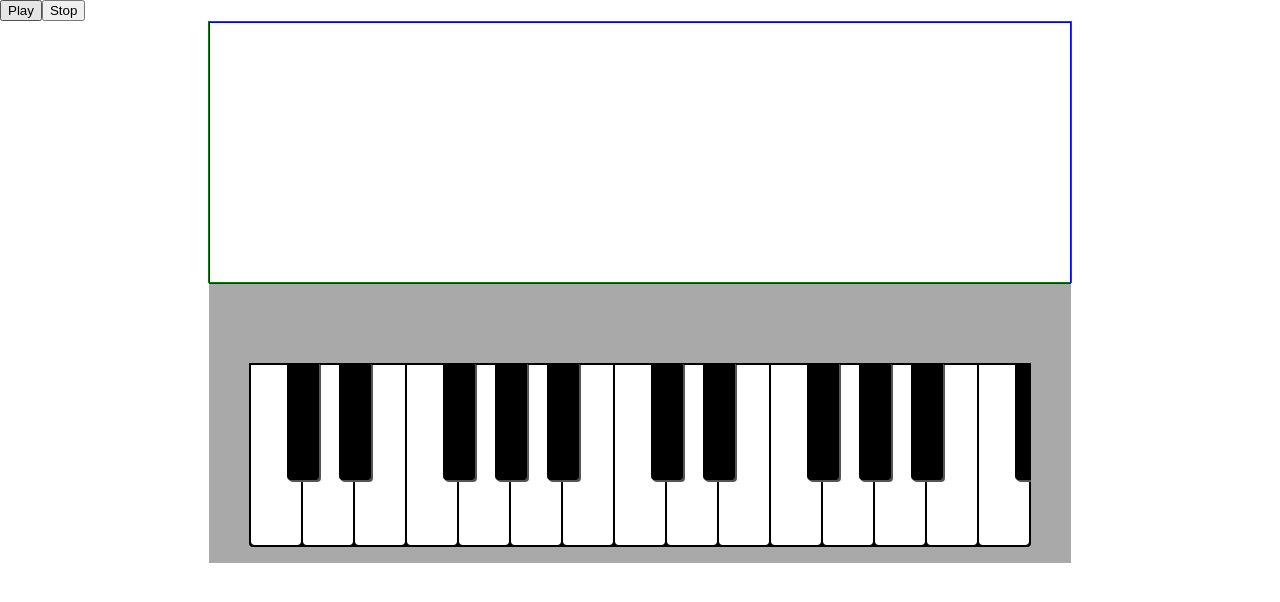
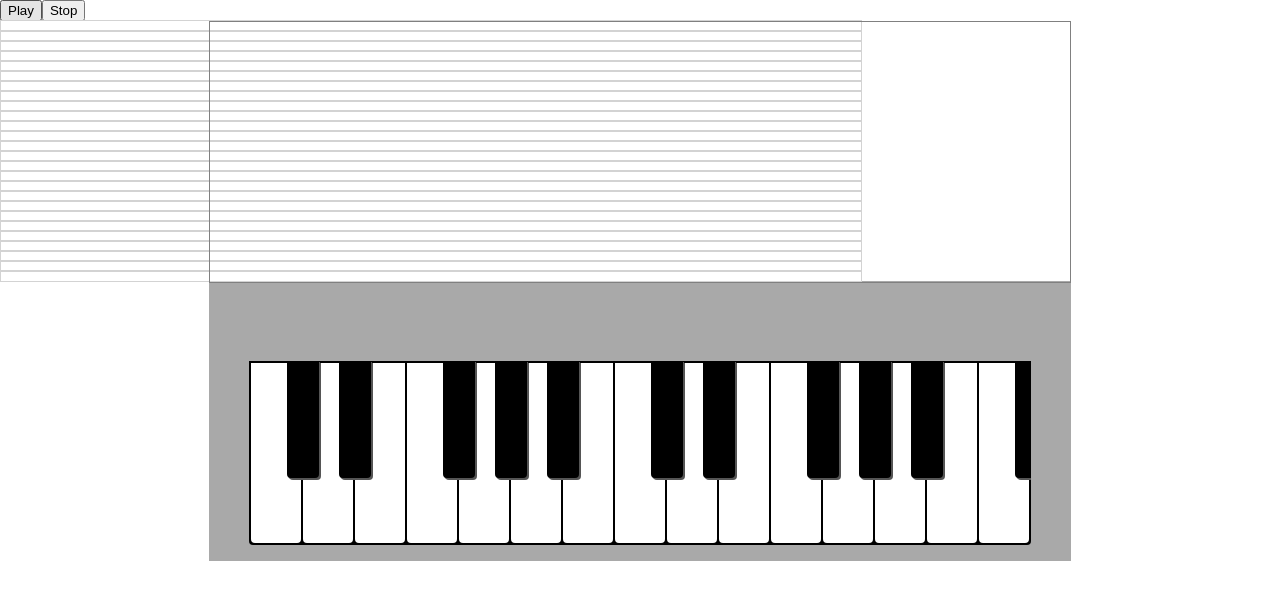
Before and after one commit to renemagitte/examenspiano-react, a React app: page / in a window 1280 px wide. Shown: the top 602 px of the page. Built offline with nearby package versions, Linux system fonts and the light colour scheme.

Commit message:
managed to solve a bug with too slowmoving playhead

```diff
--- a/src/App.js
+++ b/src/App.js
@@ -8,6 +8,11 @@ import Key from './components/Key.js';
 
 import sound from './wav.wav';
 import sound2 from './wav2.wav';
+import cWav from './sound/c.wav';
+import dWav from './sound/d.wav';
+import eWav from './sound/e.wav';
+import fWav from './sound/f.wav';
+import gWav from './sound/g.wav';
 import NoteSound from './components/NoteSound.js';
 
 class App extends Component {
@@ -173,7 +178,8 @@ class App extends Component {
 
     this.currentlyPlaying.push(e.keyCode);
 
-    this.drawNote(e.keyCode);
+    // utkokmmenterad pga test
+    // this.drawNote(e.keyCode);
 
     /* key styling is still connected to old states with keycodes: */
     this.setState({ [e.keyCode]: true });
@@ -200,7 +206,7 @@ class App extends Component {
 
     /* removing the unpressed key from array of notes that are currently playing */
     this.currentlyPlaying = this.currentlyPlaying.filter(function(item) {
-      return item != e.keyCode;
+      return item !== e.keyCode;
     });
 
     /* key styling is still connected to old states with keycodes: */
@@ -320,32 +326,9 @@ class App extends Component {
     return null;
   }
 
-  // playC1 = () => {
-  //   // var audio = document.getElementById("audio");
-  //   var audio = this.refs.elemC1;
-  //   audio.play();
-  // }
-
-  // playCiss1 = () => {
-  //   // var audio = document.getElementById("audio");
-  //   var audio = this.refs.elemCiss1;
-  //   audio.play();
-  // }
-
   render() {
 
     let buttonText = this.state.playing ? 'Pause' : 'Play';
-
-
-
-    // if(this.state.c1){
-    //   this.playC1();
-    // }
-
-    // if(this.state.ciss1){
-    //   this.playCiss1();
-    // }
-
 
 
     return (
@@ -356,34 +339,33 @@ class App extends Component {
         {/* <audio ref="elemC1" src={sound} ></audio>
         <audio ref="elemCiss1" src={sound} ></audio> */}
 
-        {/* refElem-props is not used below, so remove? */}
 
-        <NoteSound note={this.state.c1} refElem='c1' sound={sound} />
-        <NoteSound note={this.state.ciss1} refElem='ciss1' sound={sound2} />
-        <NoteSound note={this.state.d1} refElem='d1' sound={sound} />
-        <NoteSound note={this.state.diss1} refElem='diss1' sound={sound} />
-        <NoteSound note={this.state.e1} refElem='e1' sound={sound} />
-        <NoteSound note={this.state.f1} refElem='f1' sound={sound} />
-        <NoteSound note={this.state.fiss1} refElem='fiss1' sound={sound} />
-        <NoteSound note={this.state.g1} refElem='g1' sound={sound} />
-        <NoteSound note={this.state.giss1} refElem='giss1' sound={sound} />
-        <NoteSound note={this.state.a1} refElem='a1' sound={sound} />
-        <NoteSound note={this.state.b1} refElem='b1' sound={sound} />
-        <NoteSound note={this.state.h1} refElem='h1' sound={sound} />
-        <NoteSound note={this.state.c2} refElem='c2' sound={sound} />
-        <NoteSound note={this.state.ciss2} refElem='ciss2' sound={sound} />
-        <NoteSound note={this.state.d2} refElem='d2' sound={sound} />
-        <NoteSound note={this.state.diss2} refElem='diss2' sound={sound} />
-        <NoteSound note={this.state.e2} refElem='e2' sound={sound} />
-        <NoteSound note={this.state.f2} refElem='f2' sound={sound} />
-        <NoteSound note={this.state.fiss2} refElem='fiss2' sound={sound} />
-        <NoteSound note={this.state.g2} refElem='g2' sound={sound} />
-        <NoteSound note={this.state.giss2} refElem='giss2' sound={sound} />
-        <NoteSound note={this.state.a2} refElem='a2' sound={sound} />
-        <NoteSound note={this.state.b2} refElem='b2'sound={sound} />
-        <NoteSound note={this.state.h2} refElem='h2'sound={sound} />
-        <NoteSound note={this.state.c3} refElem='c3'sound={sound} />
-        <NoteSound note={this.state.ciss3} refElem='ciss3'sound={sound} />
+        <NoteSound note={this.state.c1} noteName='c1' sound={cWav} playheadAt={this.state.playheadAt} />
+        <NoteSound note={this.state.ciss1} noteName='ciss1' sound={sound2} playheadAt={this.state.playheadAt} />
+        <NoteSound note={this.state.d1} noteName='d1' sound={dWav} playheadAt={this.state.playheadAt} />
+        <NoteSound note={this.state.diss1} noteName='diss1' sound={sound} playheadAt={this.state.playheadAt} />
+        <NoteSound note={this.state.e1} noteName='e1' sound={eWav} playheadAt={this.state.playheadAt} />
+        <NoteSound note={this.state.f1} noteName='f1' sound={fWav} playheadAt={this.state.playheadAt} />
+        <NoteSound note={this.state.fiss1} noteName='fiss1' sound={sound} playheadAt={this.state.playheadAt} />
+        <NoteSound note={this.state.g1} noteName='g1' sound={gWav} playheadAt={this.state.playheadAt} />
+        <NoteSound note={this.state.giss1} noteName='giss1' sound={sound} playheadAt={this.state.playheadAt} />
+        <NoteSound note={this.state.a1} noteName='a1' sound={sound} playheadAt={this.state.playheadAt} />
+        <NoteSound note={this.state.b1} noteName='b1' sound={sound} playheadAt={this.state.playheadAt} />
+        <NoteSound note={this.state.h1} noteName='h1' sound={sound} playheadAt={this.state.playheadAt} />
+        <NoteSound note={this.state.c2} noteName='c2' sound={sound} playheadAt={this.state.playheadAt} />
+        <NoteSound note={this.state.ciss2} noteName='ciss2' sound={sound} playheadAt={this.state.playheadAt} />
+        <NoteSound note={this.state.d2} noteName='d2' sound={sound} playheadAt={this.state.playheadAt} />
+        <NoteSound note={this.state.diss2} noteName='diss2' sound={sound} playheadAt={this.state.playheadAt} />
+        <NoteSound note={this.state.e2} noteName='e2' sound={sound} playheadAt={this.state.playheadAt} />
+        <NoteSound note={this.state.f2} noteName='f2' sound={sound} playheadAt={this.state.playheadAt} />
+        <NoteSound note={this.state.fiss2} noteName='fiss2' sound={sound} playheadAt={this.state.playheadAt} />
+        <NoteSound note={this.state.g2} noteName='g2' sound={sound} playheadAt={this.state.playheadAt} />
+        <NoteSound note={this.state.giss2} noteName='giss2' sound={sound} playheadAt={this.state.playheadAt} />
+        <NoteSound note={this.state.a2} noteName='a2' sound={sound} playheadAt={this.state.playheadAt} />
+        <NoteSound note={this.state.b2} noteName='b2'sound={sound} playheadAt={this.state.playheadAt} />
+        <NoteSound note={this.state.h2} noteName='h2'sound={sound} playheadAt={this.state.playheadAt} />
+        <NoteSound note={this.state.c3} noteName='c3'sound={sound} playheadAt={this.state.playheadAt} />
+        <NoteSound note={this.state.ciss3} noteName='ciss3'sound={sound} playheadAt={this.state.playheadAt} />
 
 
 
@@ -393,9 +375,9 @@ class App extends Component {
         <div className="noteCanvas-container" id="container">
 
 
-          <canvas width="860" height="260" style={{zIndex: 10}} class="canvas" id="playheadCanvas" ref="playheadCanvas"></canvas>
-          <canvas width="860" height="260" style={{zIndex: 11}} class="canvas" id="notesCanvas" ref="notesCanvas"></canvas>
-          {/* <canvas width="860" height="260" style={{zIndex: 12}} class="canvas" id="notesCanvas" ref="c1Canvas"></canvas>  */}
+          <canvas width="860" height="260" style={{zIndex: 11}} class="playheadCanvas" id="playheadCanvas" ref="playheadCanvas"></canvas>
+          {/* <canvas width="860" height="260" style={{zIndex: 11}} class="canvas" id="notesCanvas" ref="notesCanvas"></canvas>  */}
+
 
           {/* <audio><source src={sound} type="audio/mpeg" /></audio>   */}
 
--- a/src/components/NoteSound.js
+++ b/src/components/NoteSound.js
@@ -1,19 +1,18 @@
 import React from 'react';
 import './../App.css';
 
-import sound from './../wav.wav';
 
 
 
 class NoteSound extends React.Component {
 
   state = {
-    // refElem: '',
-    playing: false
+    playing: false,
   }
 
   play = () => {
     let audio = this.refs.audio;
+    audio.vol = 1;
     audio.play();
 
   }
@@ -22,49 +21,42 @@ class NoteSound extends React.Component {
     console.log("stop!!!");
 
     // works but cuts abruply:
-    // if(this.state.playing){
-    //   let audio = this.refs.audio;
-    //   audio.pause();
-    //   audio.currentTime = 0;
-    // }
+    if(this.state.playing){
+      let audio = this.refs.audio;
+      audio.pause();
+      audio.currentTime = 0;
+    }
 
 
-    if(this.state.playing){
+    // if(this.state.playing){
 
+    //   let audio = this.refs.audio;
 
-      let audio = this.refs.audio;
+    //     // Initial volume of 1
+    //     // Make sure it's a multiple of 0.05
+    //     var vol = 1;
+    //     var interval = 100; // 100ms interval
 
-        // Initial volume of 1
-        // Make sure it's a multiple of 0.05
-        var vol = 1;
-        var interval = 100; // 100ms interval
+    //     var fadeout = setInterval(
+    //       function() {
+    //         // Reduce volume by 0.05 as long as it is above 0
+    //         // This works as long as you start with a multiple of 0.05!
+    //         // if (vol > 0) { /* didn't work with 0 here, tried 0.05: */
+    //         if (vol > 0.05) {
+    //           vol -= 0.05;
+    //           // audio.setVolume(vol);
+    //           audio.volume = vol;
+    //         }
+    //         else {
+    //           // Stop the setInterval when 0 is reached
+    //           clearInterval(fadeout);
 
-        var fadeout = setInterval(
-          function() {
-            // Reduce volume by 0.05 as long as it is above 0
-            // This works as long as you start with a multiple of 0.05!
-            // if (vol > 0) { /* didn't work with 0 here, tried 0.05: */
-            if (vol > 0.05) {
-              vol -= 0.05;
-              // audio.setVolume(vol);
-              audio.volume = vol;
-            }
-            else {
-              // Stop the setInterval when 0 is reached
-              clearInterval(fadeout);
+    //           audio.pause();
+    //           audio.currentTime = 0;
 
-              audio.pause();
-              audio.currentTime = 0;
-
-            }
-          }, interval);
-
-
-      // audio.pause();
-      // audio.currentTime = 0;
-
-      // audio.volume = 0.10;
-    }
+    //         }
+    //       }, interval);
+    // }
 
   }
 
@@ -88,32 +80,56 @@ class NoteSound extends React.Component {
   // }
 
 
+  // test
+  drawNote = () => {
+
+      var newNote;
+      newNote = this.refs.notesCanvas.getContext('2d');
+      newNote.fillStyle = "black";
+      newNote.fillRect(this.props.playheadAt, 0, 5, 10);
+
+
+  }
+
+
   componentWillReceiveProps(){
     this.setState({ playing: this.props.note });
   }
 
   render() {
 
-    console.log(this.props.note);
+    // console.log(this.props.playheadAt);
 
     if(this.props.note){
       console.log("play!!")
       this.play();
+
+      // test
+      this.drawNote();
     }
 
-    if(!this.props.note){
-      this.stopPlaying();
-    }
+    // if(!this.props.note){
+    //   this.stopPlaying();
+    // }
 
 
 
 
+    let canvasClass = 'canvasNote ' + this.props.noteName;
 
 
     return (
-      // <audio ref="audio" src={sound} ></audio>
+
+      <React.Fragment>
+      {/* <audio ref="audio" src={sound} ></audio> */}
       <audio ref="audio" src={this.props.sound} ></audio>
-      // <audio ref={refElem} src={sound} ></audio>
+    {/* <audio ref={refElem} src={sound} ></audio> */}
+
+
+      {/* test */}
+      <canvas width="860" height="10" style={{zIndex: 10}} class={canvasClass} id="notesCanvas" ref="notesCanvas"></canvas>
+
+      </React.Fragment>
     );
   }
 }
--- a/src/sass/noteCanvas.sass
+++ b/src/sass/noteCanvas.sass
@@ -3,7 +3,13 @@
   width: 862px
   height: 260px
   margin: 0 auto
-  border: 1px solid green
+  // border: 1px solid green
+
+.playheadCanvas
+  position: absolute
+  top: 20
+  left: 300
+  border: 1px solid grey
 
 
 .canvas
@@ -11,3 +17,63 @@
   top: 20
   left: 300
   border: 1px solid blue
+
+.canvasNote
+  position: absolute
+  left: 300
+  border: 1px solid lightgrey
+  margin: 0px
+
+
+.c1
+  top: 270px
+.ciss1
+  top: 260px
+.d1
+  top: 250px
+.diss1
+  top: 240px
+.e1
+  top: 230px
+.f1
+  top: 220px
+.fiss1
+  top: 210px
+.g1
+  top: 200px
+.giss1
+  top: 190px
+.a1
+  top: 180px
+.b1
+  top: 170px
+.h1
+  top: 160px
+.c2
+  top: 150px
+.ciss2
+  top: 140px
+.d2
+  top: 130px
+.diss2
+  top: 120px
+.e2
+  top: 110px
+.f2
+  top: 100px
+.fiss2
+  top: 90px
+.g2
+  top: 80px
+.giss2
+  top: 70px
+.a2
+  top: 60px
+.b2
+  top: 50px
+.h2
+  top: 40px
+.c3
+  top: 30px
+.ciss3
+  top: 20px
```
